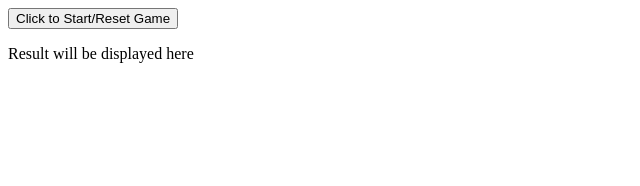
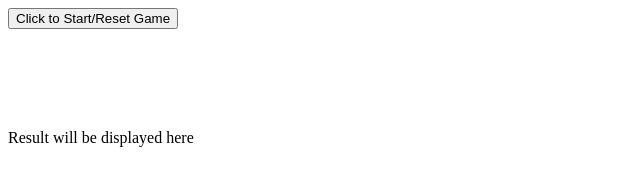
Before and after one commit to brijeshhroy/ObdureJavascript, a plain HTML site: page Tic-Tac-Toe/index.html in a window 1280 px wide. Shown: the whole page, without its empty margins (0-640 px from the left). Drawn offline with Linux system fonts and the light colour scheme.

Commit message:
Final game1

```diff
--- a/Tic-Tac-Toe/index.html
+++ b/Tic-Tac-Toe/index.html
@@ -12,7 +12,7 @@
 
       </div>
 
-  <p id = "ree"> Result will be displayed here </p>
+  <p id = "ree" style = "margin-top: 100px;"> Result will be displayed here </p>
  </body>
 
  <script src="logic4.js"></script>
```
